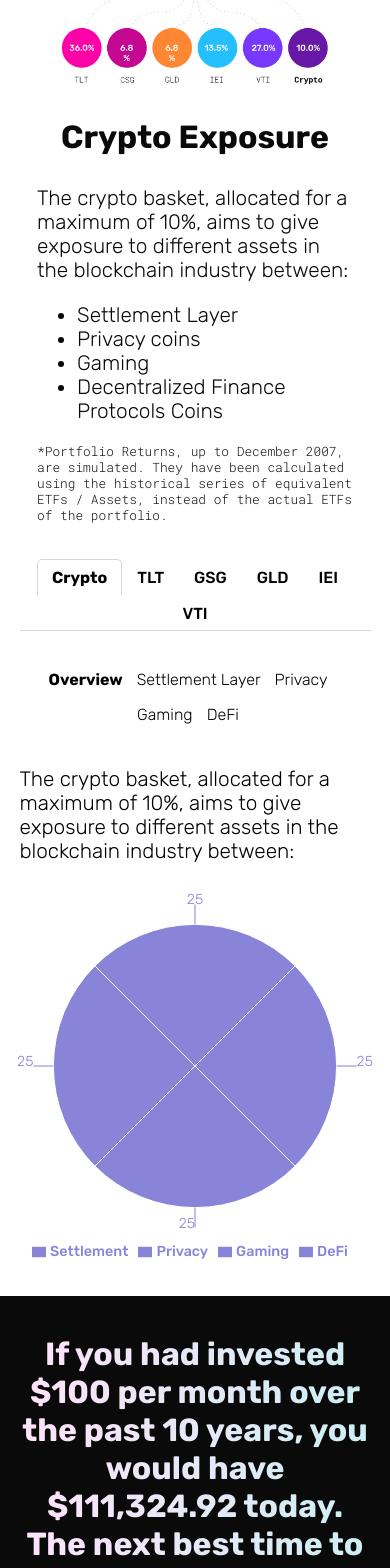
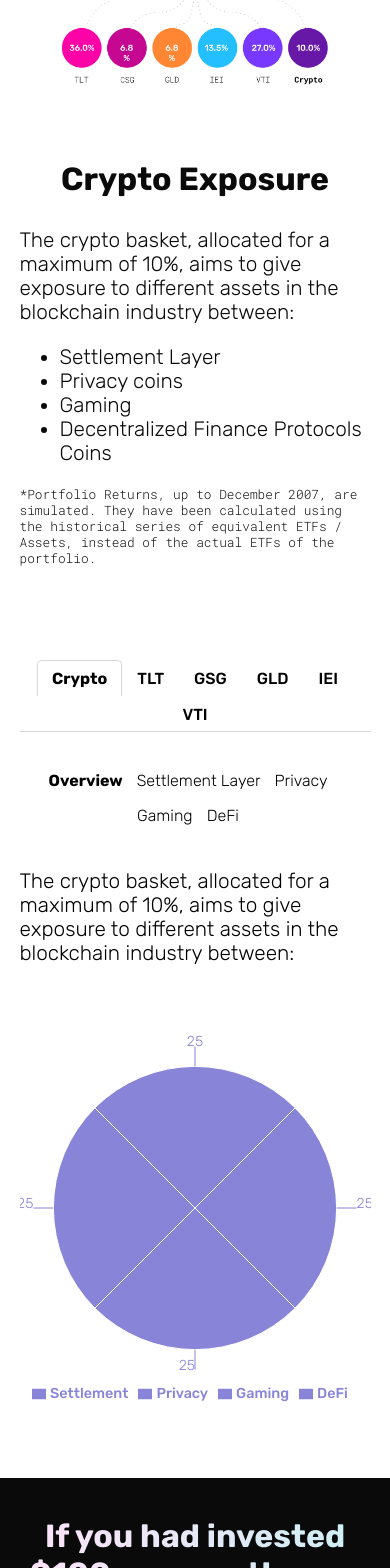
Before and after one commit to pie-dao/frontend, a React (Create React App) app: page / in a window 390 px wide. Shown: the part 2540-4108 px from the top of the page. Built offline with nearby package versions, Linux system fonts and the light colour scheme.

Commit message:
css for small screens

```diff
--- a/src/Components/AllocationTab.js
+++ b/src/Components/AllocationTab.js
@@ -22,6 +22,7 @@ const Container = styled.div`
 
   @media (max-width: 768px) {
     flex-direction: column;
+    overflow: hidden;
   }
 `;
 
--- a/src/Components/Charts/CryptoBasket.js
+++ b/src/Components/Charts/CryptoBasket.js
@@ -1,5 +1,19 @@
 import React, { PureComponent } from "react";
 import { PieChart, Pie, Legend, Tooltip } from "recharts";
+import styled from "styled-components";
+
+const Contenitore = styled.div`
+  display: flex;
+  flex-direction: column;
+  justify-content: center;
+  align-items: center;
+  margin: 0;
+
+  @media (max-width: 768px) {
+    width: 80%;
+    padding: 10%;
+  }
+`;
 
 const data01 = [
   { name: "Settlement", value: 25 },
@@ -11,6 +25,7 @@ const data01 = [
 export default class CryptoBasket extends PureComponent {
   render() {
     return (
+      <Contenitore >
       <PieChart width={400} height={400}>
         <Pie
           dataKey="value"
@@ -24,6 +39,7 @@ export default class CryptoBasket extends PureComponent {
         <Tooltip />
         <Legend verticalAlign="bottom" height={36} />
       </PieChart>
+      </Contenitore>
     );
   }
 }
--- a/src/Components/Features.js
+++ b/src/Components/Features.js
@@ -66,8 +66,10 @@ const Content = styled.div`
   /* background-color: #f6f6f6; */
 
   @media (max-width: 768px) {
-    width: 90%;
-    padding: 0 0 5% 0;
+    width: 100%;
+    padding: 12% 0;
+    margin-bottom: 10%;
+    overflow: hidden;
   }
 `;
 
--- a/src/index.css
+++ b/src/index.css
@@ -40,7 +40,7 @@ margin: 3% 0;
   section.content {
     margin-left: auto;
     margin-right: auto;
-    width: 90%;
+    width: 100%;
     max-width: 980px;
   }
 }
```
